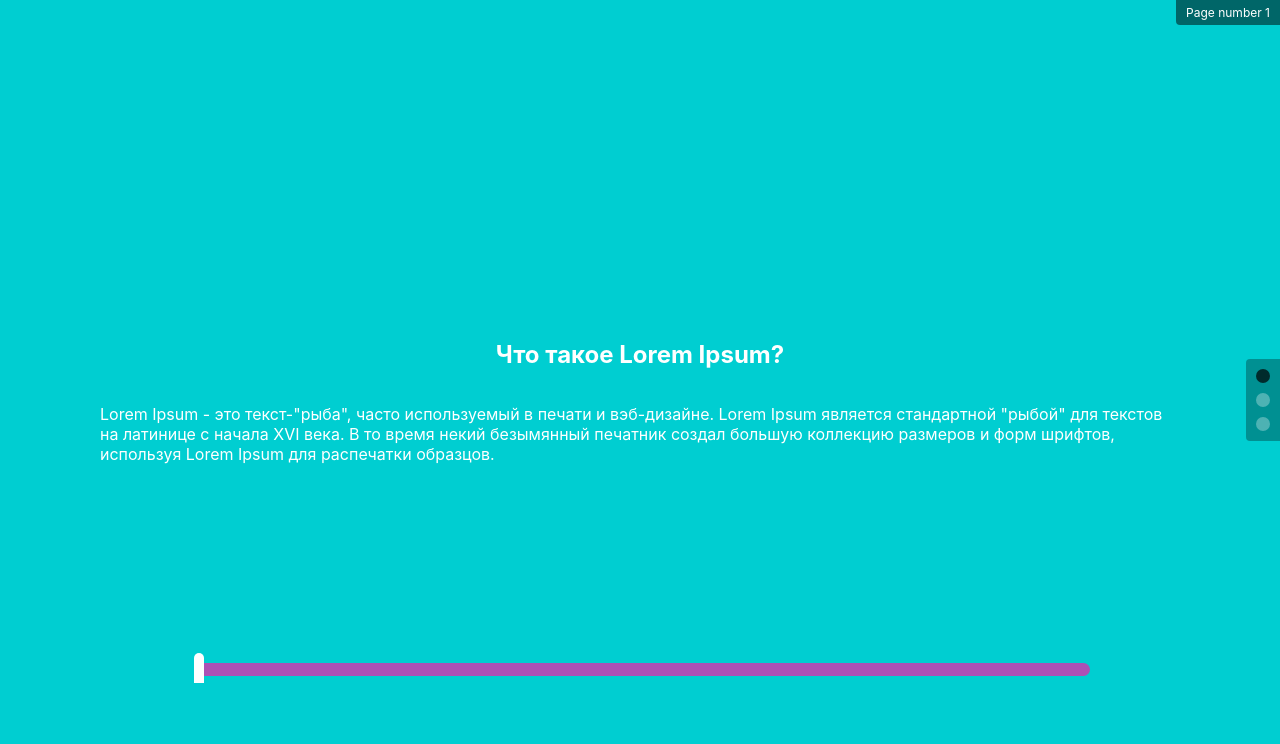
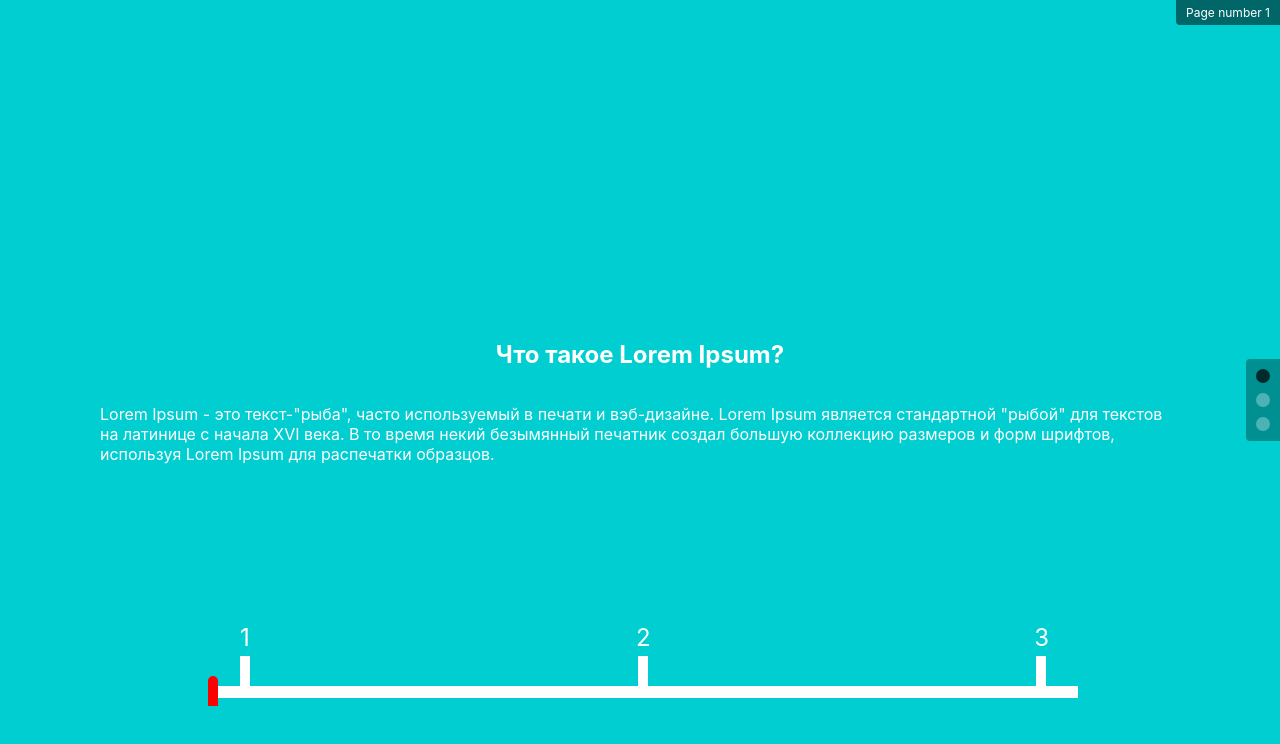
Before and after one commit to alimzhanovamir/react-fullpage-scrolling, a React (Create React App) app: page / in a window 1280 px wide. Shown: the top 744 px of the page. Built offline with nearby package versions, Linux system fonts and the light colour scheme.

Commit message:
Add beautiful range slider =)

```diff
--- a/src/components/slider/slider-range/slider-range.jsx
+++ b/src/components/slider/slider-range/slider-range.jsx
@@ -4,24 +4,31 @@ import cls from './slider-range.module.scss';
 export const SliderRange = ({slidesCount, setSlide}) => {
   const [currentValue, setCurrentValue] = useState(0);
   const slideRange = 100/slidesCount;
-  // const
+  const tags = Array.from({length: slidesCount}, (elm, idx) => idx + 1);
 
   const moveSlides = e => {
-    // console.log(e.currentTarget.value);
-    setCurrentValue(e.currentTarget.value)
-    const x = Math.ceil(e.currentTarget.value / slideRange - 1);
-    console.log(x);
-
-    setSlide(x);
+    const value = e.currentTarget.value;
+    setCurrentValue(value);
+    setSlide( Math.ceil(value / slideRange - 1) );
   };
-
-  // useEffect( () => {
-
-  // }, []);
 
   return (
     <div className={cls['slider-range']}>
-      <div className={cls['slider-range__tags']}></div>
+      <div
+        className={cls['slider-range__tags']}
+        style={{
+          'margin-right': `-${(100 / slidesCount / 2) }%`,
+          'margin-left': `-${(100 / slidesCount / 2) }%`
+          }}>
+        {tags.map( (id, idx) => (
+          <div
+            className={cls['slider-range__tag']}
+            style={{left: `${(100 / slidesCount * idx) + (100 / slidesCount / 2) }%`}}
+          >
+            <span className={cls['slider-range__tag-number']}>{id}</span>
+          </div>
+        ))}
+      </div>
       <input
         className={cls['slider-range__input']}
         onChange={moveSlides}
--- a/src/components/slider/slider-range/slider-range.module.scss
+++ b/src/components/slider/slider-range/slider-range.module.scss
@@ -4,42 +4,70 @@
 
 .slider-range__tags {
   position: relative;
+  height: 30px;
 }
 
-.slider-range__tag {}
+.slider-range__tag {
+  position: absolute;
+  bottom: -2px;
+  left: 0;
+  width: 14px;
+  height: 60px;
+  text-align: center;
+  transform: translateX(-4px);
+
+  &:after {
+    content: '';
+    position: absolute;
+    bottom: 0;
+    left: 50%;
+    width: 10px;
+    height: 30px;
+    background: white;
+    margin-left: -5px;
+  }
+}
+
+.slider-range__tag-number {
+  display: block;
+  line-height: 1;
+  font-size: 24px;
+}
 
 .slider-range__input {
+  display: block;
   width: 100%;
-  -webkit-appearance: none;
+  background-color: transparent;
+  border: none;
+  border-radius: 5px;
+  appearance: none;
   outline: none;
-  border-radius: 5px;
-  background-color: transparent;
+  outline: none;
 
   &::-webkit-slider-runnable-track {
     width: 100%;
-    height: 12.8px;
+    height: 12px;
+    background: white;
+    border: none;
+    margin: 0 12px 0 14px;
     cursor: pointer;
-    animate: 0.2s;
-    box-shadow: 0px 0px 0px #000000, 0px 0px 0px #0d0d0d;
-    background: #ac51b5;
-    border-radius: 25px;
-    border: 0px solid #000101;
   }
 
   &::-webkit-slider-thumb {
-    box-shadow: 0px 0px 0px #000000, 0px 0px 0px #0d0d0d;
-    border: 0px solid #000000;
+    position: relative;
     height: 30px;
     width: 10px;
+    background: red;
+    border: none;
     border-radius: 17px 17px 0 0;
-    background: #fff;
+    margin-top: -10px;
+    appearance: none;
     cursor: pointer;
-    -webkit-appearance: none;
-    margin-top: -10px;
+
   }
 
   &:focus::-webkit-slider-runnable-track {
-    background: #ac51b5;
+    background: white;
   }
 
   // &::-moz-range-track {
--- a/src/components/slider/slider.jsx
+++ b/src/components/slider/slider.jsx
@@ -3,7 +3,6 @@ import cls from './slider.module.scss';
 import { SliderRange } from './slider-range/slider-range';
 
 export const Slider = ({items}) => {
-  console.log(items);
   const slidesCount = items.length;
   const sliderStage = useRef(null);
 
```
